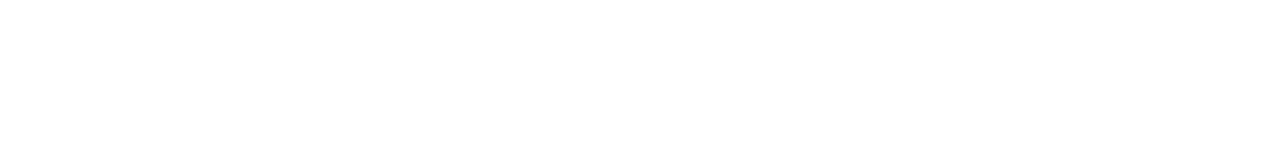
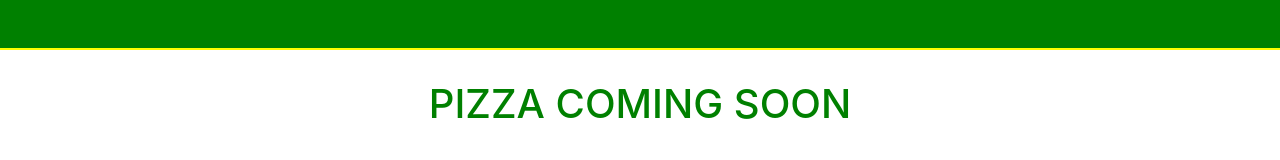
Before and after one commit to cmp88500/wk4-proj, a plain HTML site: page index.html in a window 1280 px wide. Drawn offline with Linux system fonts and the light colour scheme.

Commit message:
CreAdd a coming soon layout for HTML, with some minimal CSS styling.

```diff
--- a/css/styles.css
+++ b/css/styles.css
@@ -0,0 +1,22 @@
+body {
+  margin: 0;
+  padding: 0;
+}
+
+h1 {
+  color: green;
+  text-transform: uppercase;
+}
+
+#top {
+  background: green;
+  border-bottom: 2px solid yellow;
+  height: 50px;
+  width: 100%;
+  margin-bottom: 30px;
+}
+
+#soon {
+  margin: 0 auto;
+  text-align: center;
+}
--- a/index.html
+++ b/index.html
@@ -9,6 +9,9 @@
     <link href="css/styles.css" rel="stylesheet" type="text/css">
   </head>
   <body>
-
+    <div id="top"></div>
+    <div id="soon">
+      <h1>Pizza coming soon</h1>
+    </div>
   </body>
 </html>
```
